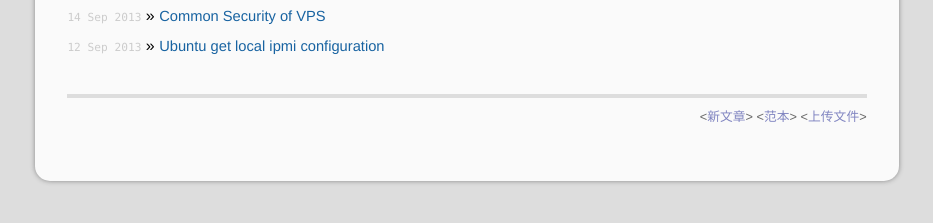
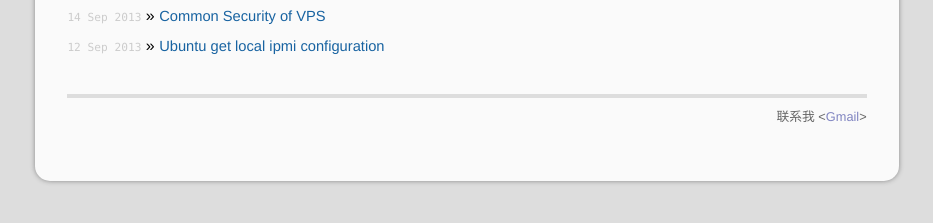
Before and after one commit to 692/blog, a Jekyll site: the page built from index.html, in a window 1280 px wide. Shown: the part 294-517 px from the top of the page, without its empty margins (173-1106 px from the left). Built offline with Jekyll 4.4.1, drawn with Linux system fonts in a browser that asks for light colours; Markdown is read by kramdown in place of the engine named in the settings.

Commit message:
Update default.html

```diff
--- a/_layouts/default.html
+++ b/_layouts/default.html
@@ -21,11 +21,11 @@
             <h1 class="title"><a href="/">{{ site.name }}</a></h1>
             <a class="extra" href="/">HOME</a>
             <a class="extra" href="/wiki">WIKI</a>
-            <a class="extra" href="https://692.github.io/bookmarks/" target="_blank">Bookmarks</a>
+            <a class="extra" href="/bookmarks" target="_blank">Bookmarks</a>
             <a class="extra" href="https://github.com/692">GITHUB</a>
             <a class="extra" href="/blog/about.html">ABOUT</a>
             <a class="extra" href="/blog/feed.xml">RSS</a>
-            <a class="extra" href="https://mgtang.github.io/" target="_blank">麦谷糖</a>
+            <a class="extra" href="http://fjvi.xyz/" target="_blank">麦谷糖</a>
           </div>
 
           {{ content }}
@@ -33,7 +33,7 @@
           <div class="footer">
             <div class="contact">
               <p>
-              <<a href="https://github.com/692/blog/new/gh-pages/_posts" target="_blank">新文章</a>>  <<a href="https://raw.githubusercontent.com/692/blog/gh-pages/_posts/2015-2-8-Markdown%20%E8%8C%83%E6%9C%AC.markdown" target="_blank">范本</a>> <<a href="https://github.com/692/wenjian/upload" target="_blank">上传文件</a>>
+              联系我 <<a href="mailto:6889692@gmail.com">Gmail</a>>
               </p>
             </div>
           </div>
```
